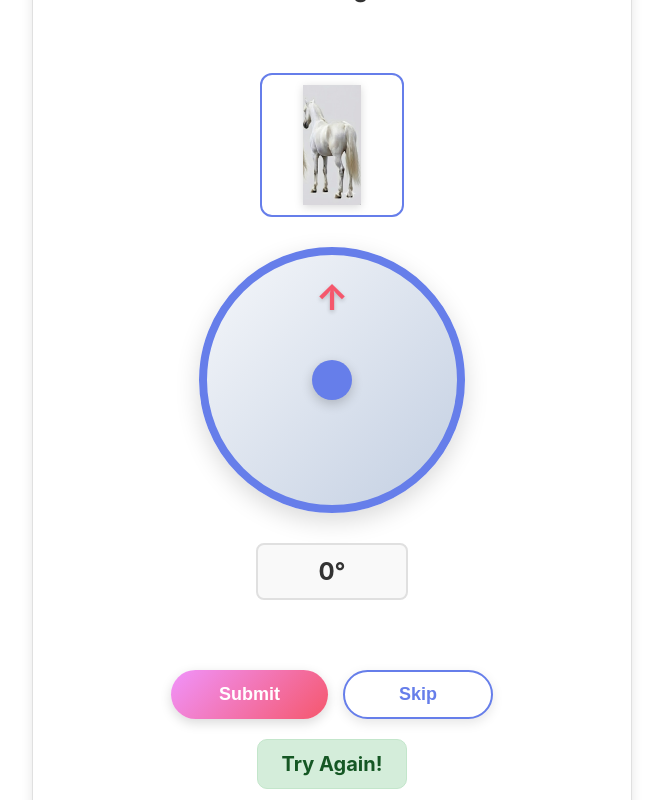
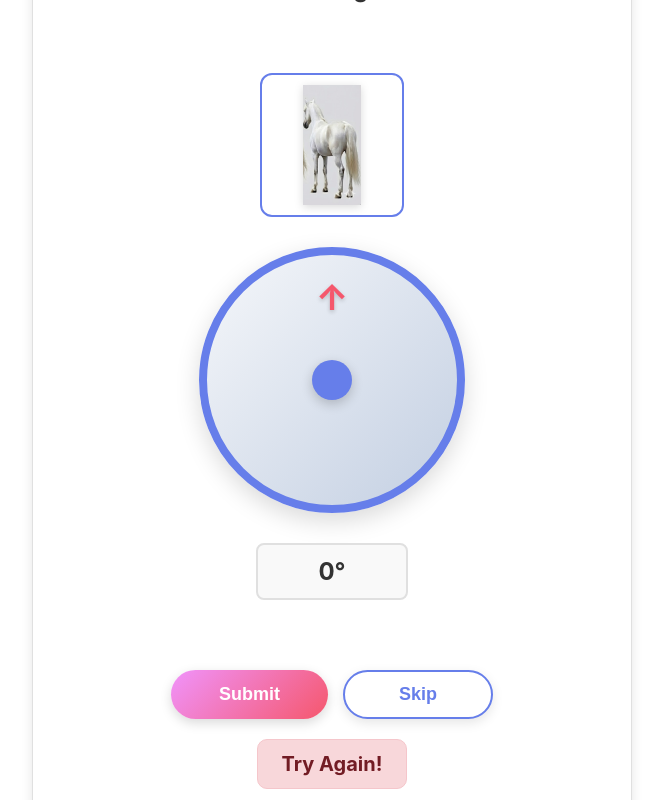
Before and after one commit to mynuuuu/SC-Project2-AntiAI-CAPTCHA, a React (Create React App) app: page /rotation-captcha in a window 1280 px wide. Both pictures are taken after a click on the button "Submit". Shown: the part 401-1201 px from the top of the page, without its empty margins (308-971 px from the left). Built offline with nearby package versions, Linux system fonts and the light colour scheme; no server answers.

Commit message:
chore: fixing try again
Signed-off-by: Sayan Mondal <sayanmondal342@gmail.com>

```diff
--- a/src/AnimalRotationCaptcha.js
+++ b/src/AnimalRotationCaptcha.js
@@ -208,7 +208,7 @@ function AnimalRotationCaptcha({ onSuccess }) {
         <p
           className={
             'rotation-captcha-message ' +
-            (message.includes(' ')
+            (message.includes('Passed')
               ? 'rotation-captcha-message-success'
               : 'rotation-captcha-message-error')
           }
--- a/src/DialRotationCaptcha.js
+++ b/src/DialRotationCaptcha.js
@@ -451,7 +451,7 @@ function DialRotationCaptcha({ onSuccess }) {
       </div>
 
       {message && (
-        <p className={`dial-captcha-message ${message.includes(' ')
+        <p className={`dial-captcha-message ${message.includes('Solved')
           ? 'dial-captcha-message-success'
           : 'dial-captcha-message-error'
           }`}>
```
